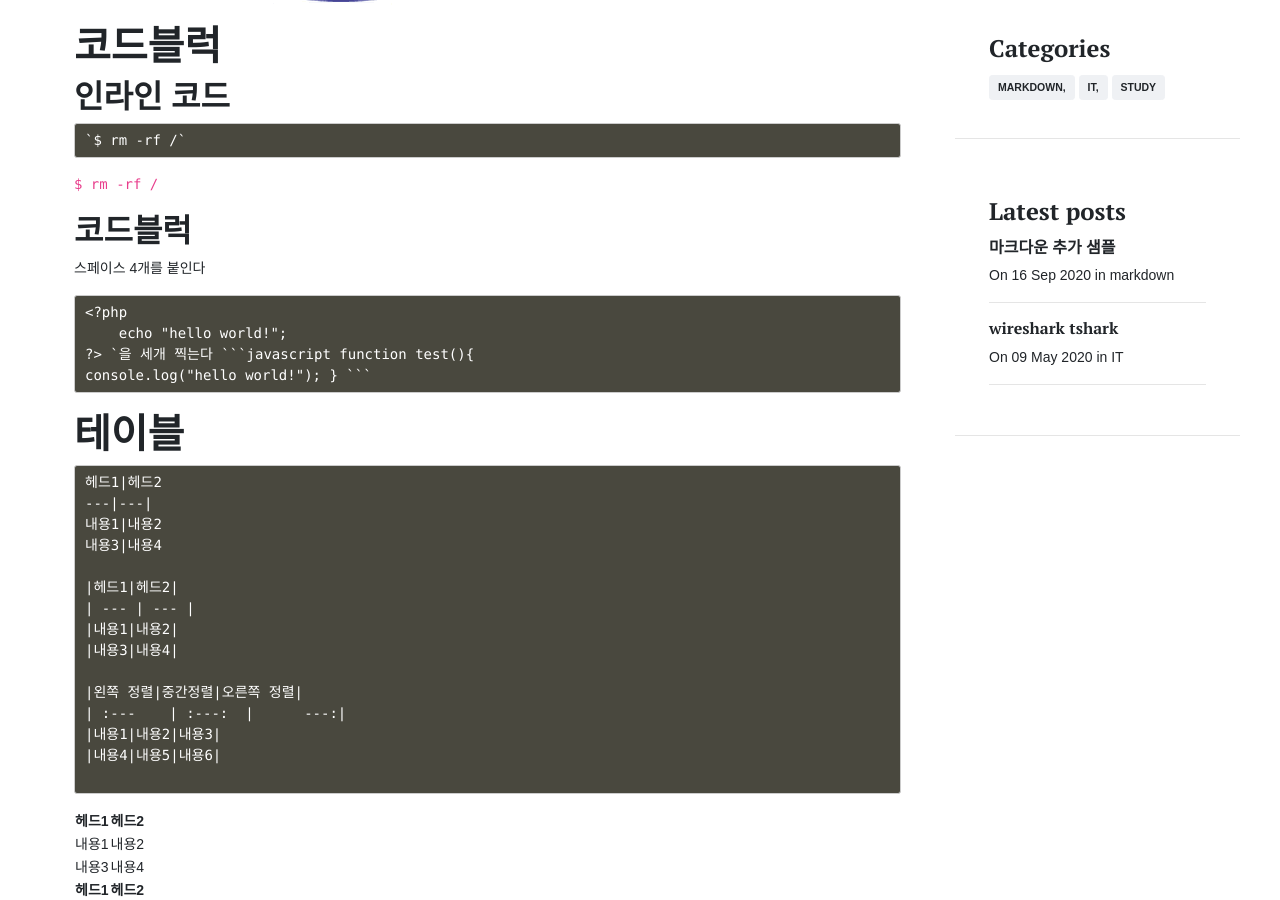
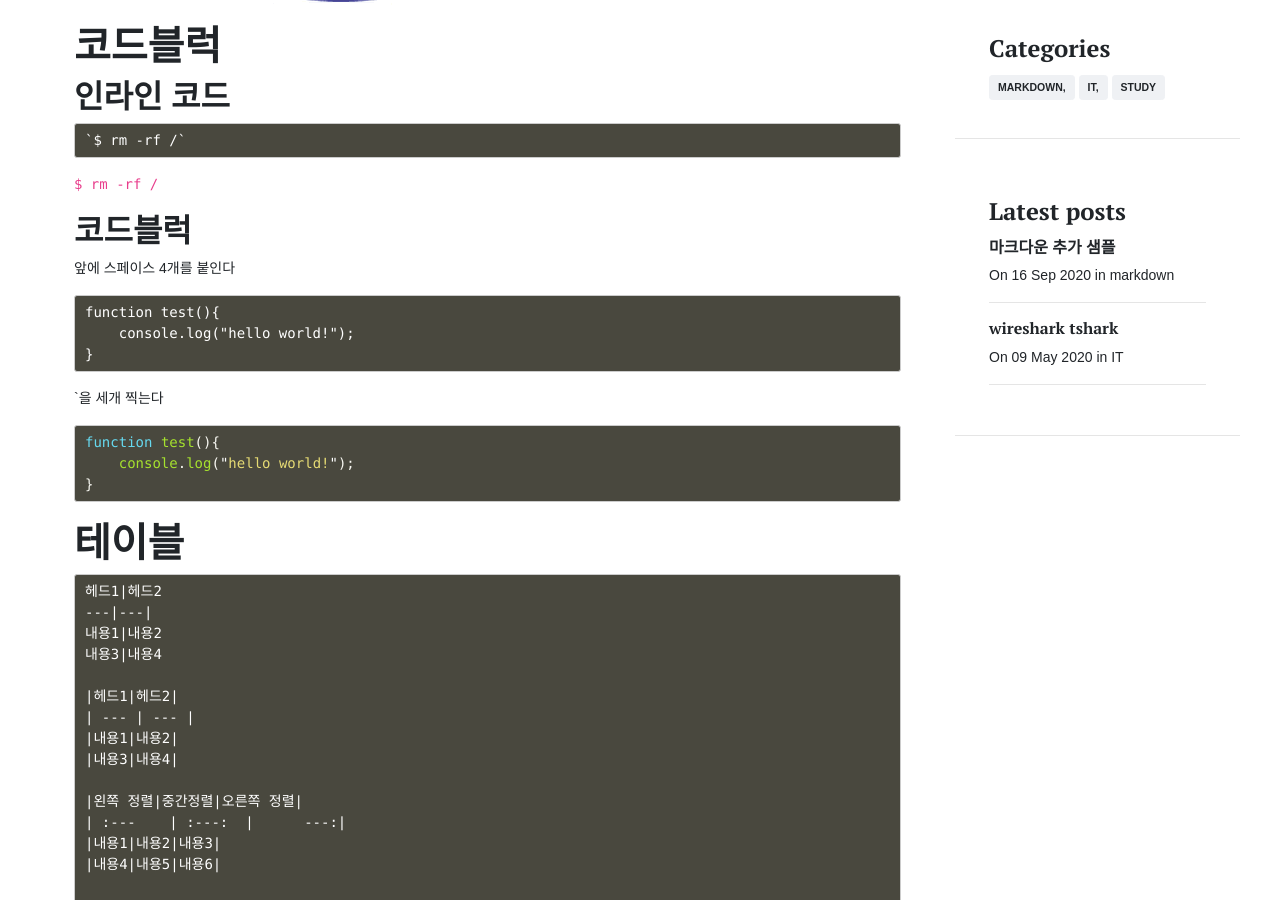
Before and after one commit to cholchori/cholchori.github.io, a Jekyll site: the page built from _posts/2020-09-16-markdown-ext.md, in a window 1280 px wide and 900 px high, scrolled down 4261 px. Built offline with Jekyll 4.4.1, drawn with Linux system fonts in a browser that asks for light colours; emoji names are drawn with the system emoji font; some web fonts are replaced; comment, search, counter and statistics services are not loaded.

Commit message:
Update 2020-09-16-markdown-ext.md

````diff
--- a/_posts/2020-09-16-markdown-ext.md
+++ b/_posts/2020-09-16-markdown-ext.md
@@ -159,17 +159,21 @@ _이탤릭_
 `$ rm -rf /`
 ## 코드블럭
 
-스페이스 4개를 붙인다
+앞에 스페이스 4개를 붙인다
 
-    <?php
-        echo "hello world!";
-    ?>
+    function test(){
+        console.log("hello world!");
+    }
+
+
 `을 세개 찍는다
+
 ```javascript
 function test(){
     console.log("hello world!");
 }
 ```
+
 
 # 테이블
 
````
